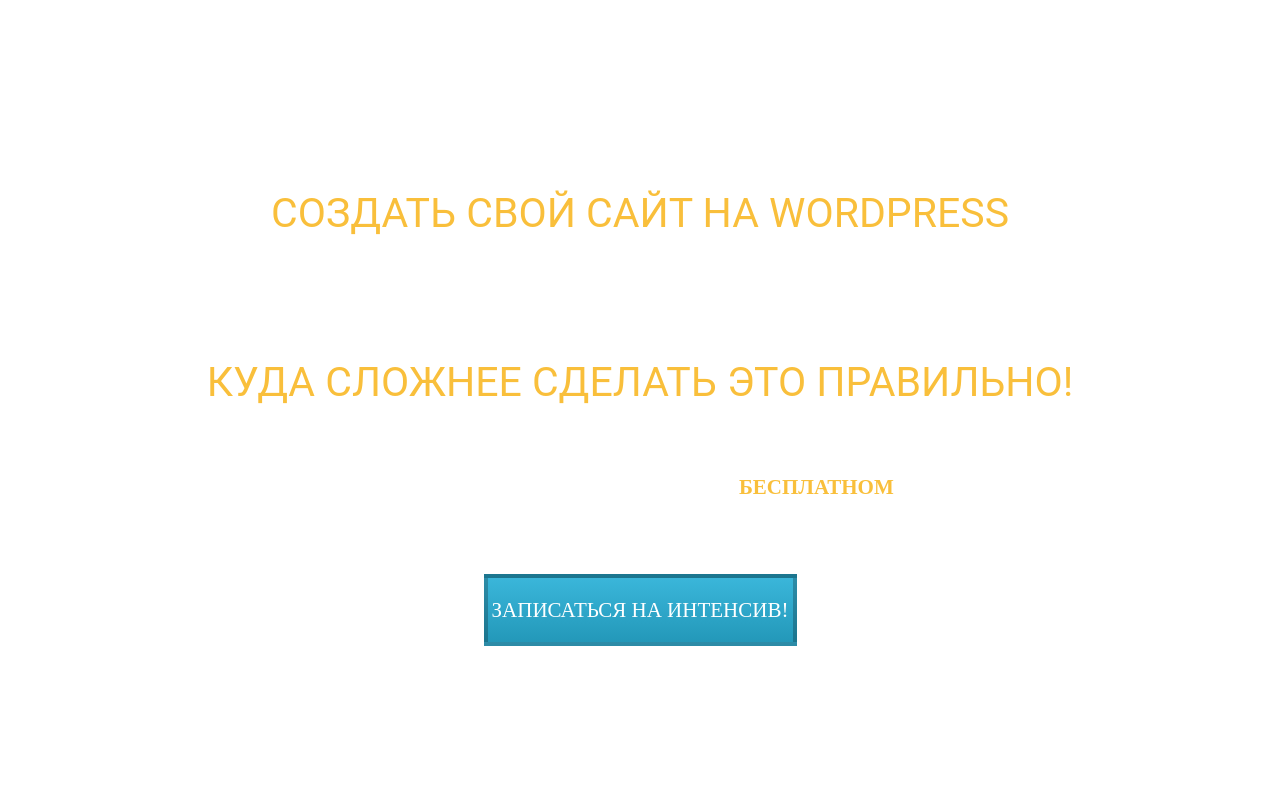
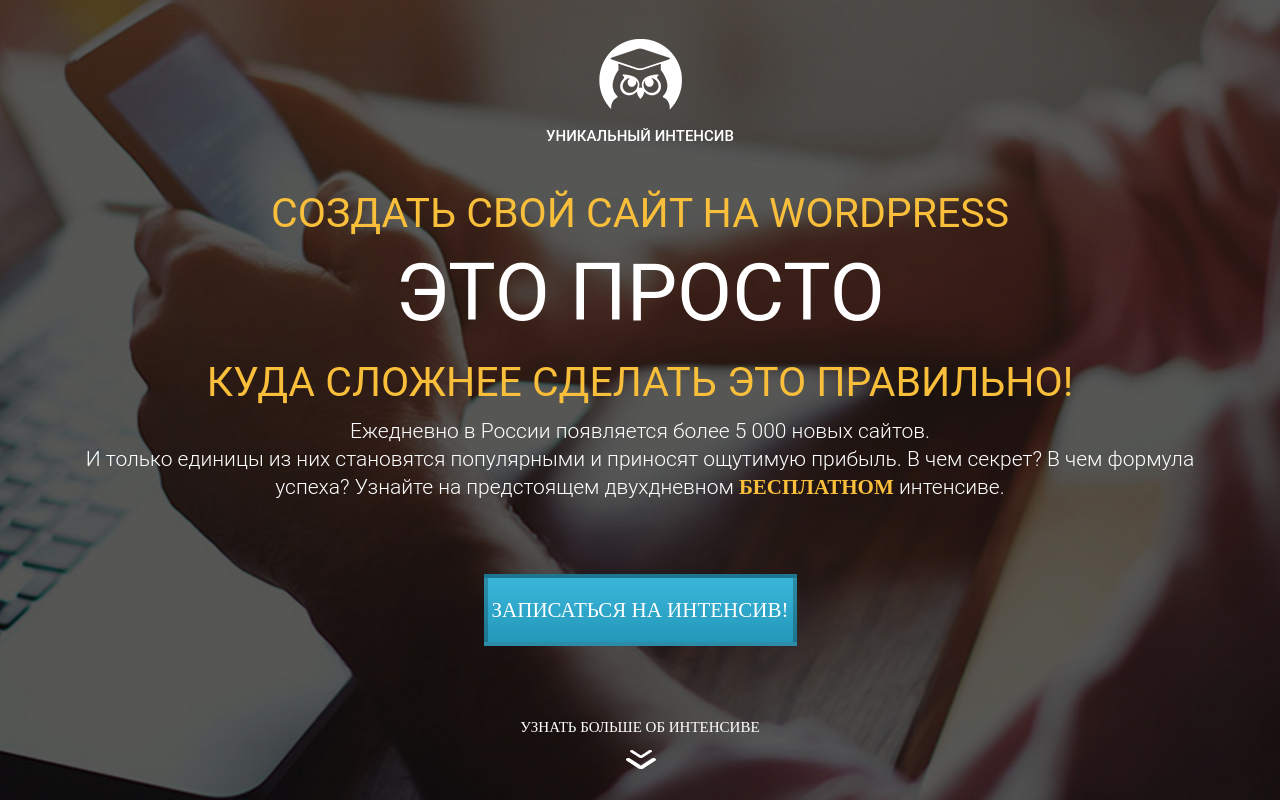
Before and after one commit to denysque/project1, a plain HTML site: page index.html in a window 1280 px wide. Shown: the top 800 px of the page. Drawn offline with Linux system fonts and the light colour scheme; the site is published under a folder, as on GitHub Pages, so addresses that start at the root find nothing.

Commit message:
Add files via upload

```diff
--- a/style.css
+++ b/style.css
@@ -12,7 +12,7 @@
 
 .promo {
     height: 800px;
-    background: url('/bg/main_bg.jpg') center center/cover no-repeat;
+    background: url('bg/main_bg.jpg') center center/cover no-repeat;
     padding: 39px 0 62px 0;
 }
 
```
